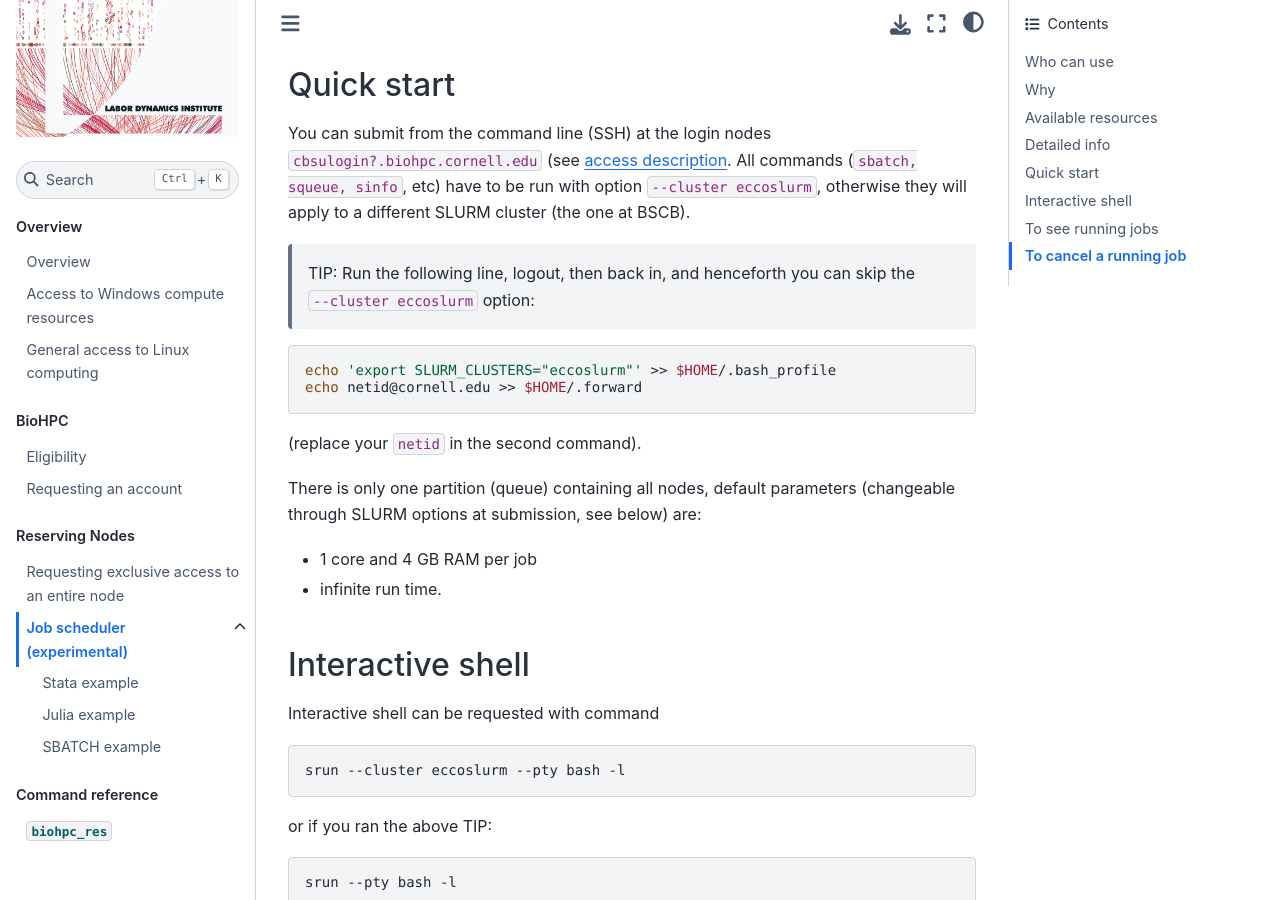
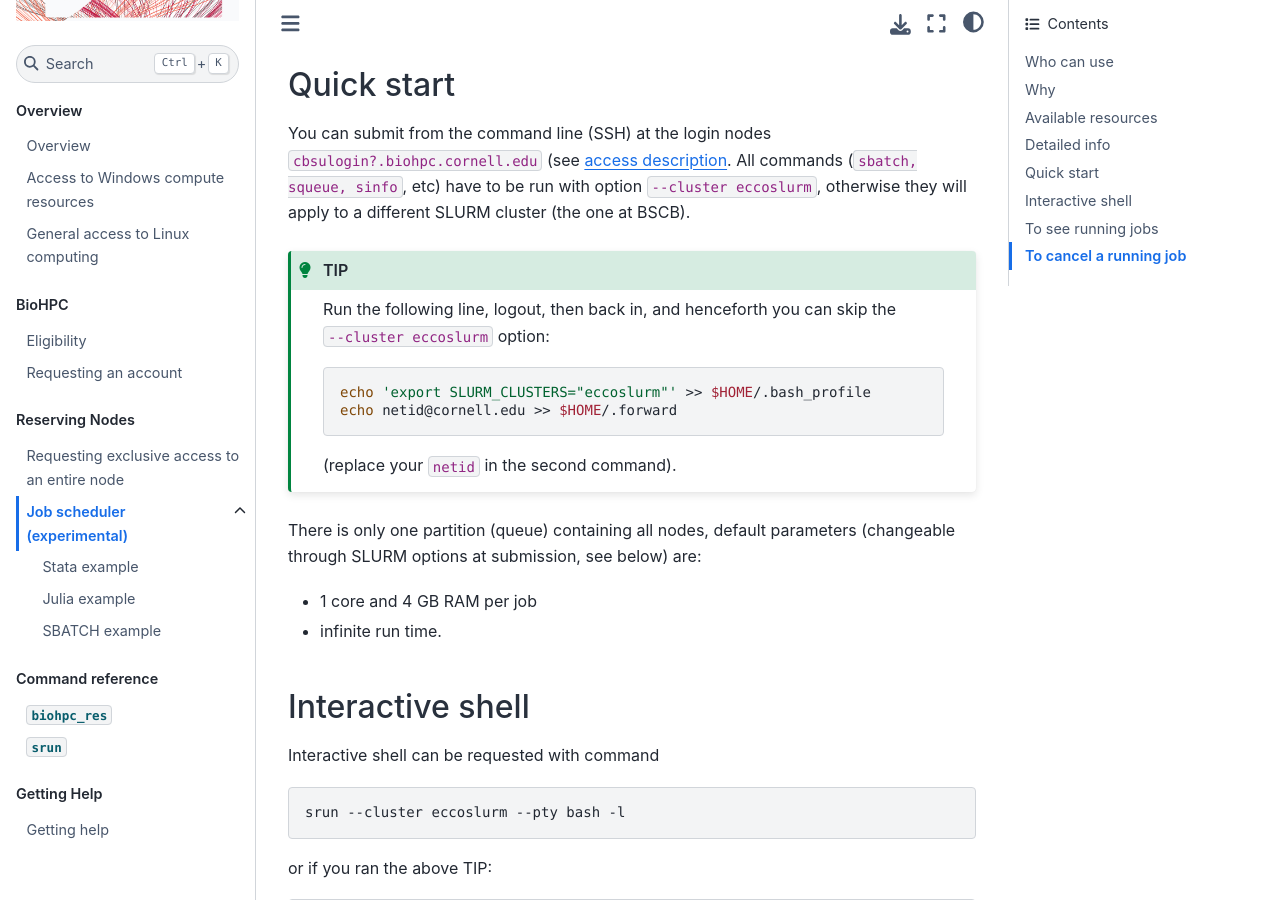
Before and after one commit to labordynamicsinstitute/ecco-notes, a Jupyter Book: the page built from docs/biohpc/slurm.md, in a window 1280 px wide and 900 px high, scrolled down 1065 px. Built offline with Jupyter Book 1.0.4 settings and Sphinx 7.4.7 and the Sphinx Book theme 1.1.4, drawn with Linux system fonts in a browser that asks for light colours.

Commit message:
Adding some new stuff

````diff
--- a/_toc.yml
+++ b/_toc.yml
@@ -25,4 +25,8 @@
     - file: docs/biohpc/sbatch
 - caption: Command reference
   chapters:
-  - file: docs/biohpc/biohpcres
+  - file: docs/commands/biohpcres
+  - file: docs/commands/srun
+- caption: Getting Help
+  chapters:
+  - file: docs/help
--- a/docs/biohpc/slurm.md
+++ b/docs/biohpc/slurm.md
@@ -41,6 +44,8 @@
 ```
 
 (replace your `netid` in the second command).
+
+:::
 
 There is only one partition (queue) containing all nodes, default parameters (changeable through SLURM options at submission, see below) are:
 
````
Also changed, not shown: other parts of docs/biohpc/slurm.md (+4 -1 lines), docs/commands/srun.md (added, +4 -0 lines), docs/help.md (added, +15 -0 lines), docs/commands/biohpcres.md (renamed from docs/biohpc/biohpcres.md).
